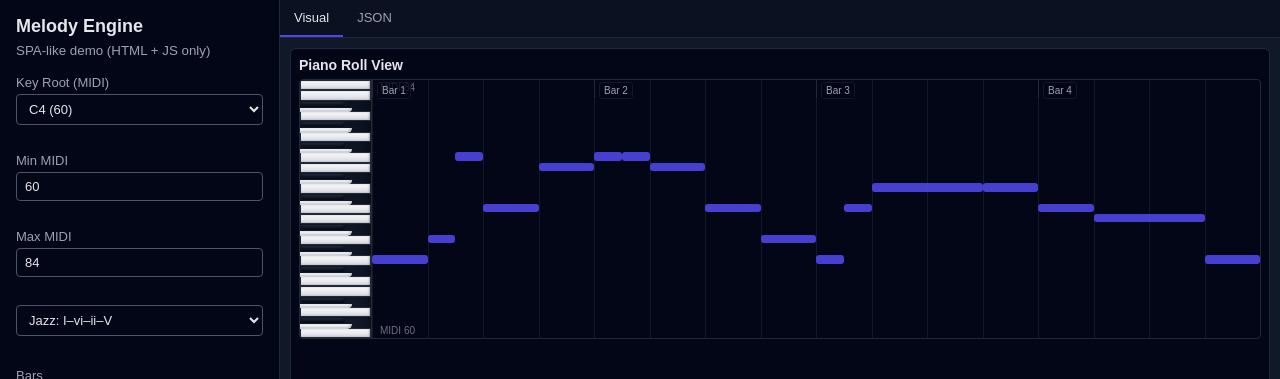
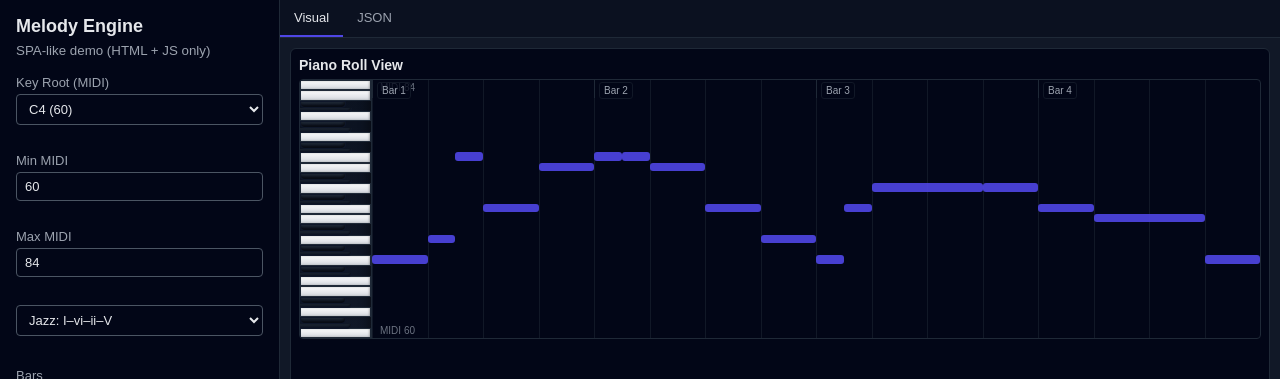
Before and after one commit to WHWONE/testing-melody-logic, a plain HTML site: page index.html in a window 1280 px wide. Shown: the top 379 px of the page. Drawn offline with Linux system fonts and the light colour scheme.

Commit message:
Update index.html
black white swap on keyboard keys

```diff
--- a/index.html
+++ b/index.html
@@ -200,11 +200,14 @@
         right: -6px;
         top: calc(var(--note-height) * 0.68);
         height: calc(var(--note-height) * 0.32 + 1px);
-        background: linear-gradient(180deg, #f9fafb 0%, #e5e7eb 70%, #d1d5db 100%);
-        border: 1px solid #cbd5e1;
+
+        /* FIX: tail must be dark (it's part of the black key) */
+        background: linear-gradient(180deg, #1f2937 0%, #111827 70%, #0f172a 100%);
+        border: 1px solid #0f172a;
+
         border-top: none;
         border-radius: 0 0 6px 6px;
-        box-shadow: inset -1px 0 2px rgba(0, 0, 0, 0.2);
+        box-shadow: inset -1px 0 2px rgba(0, 0, 0, 0.55);
         z-index: 1;
       }
 
```
